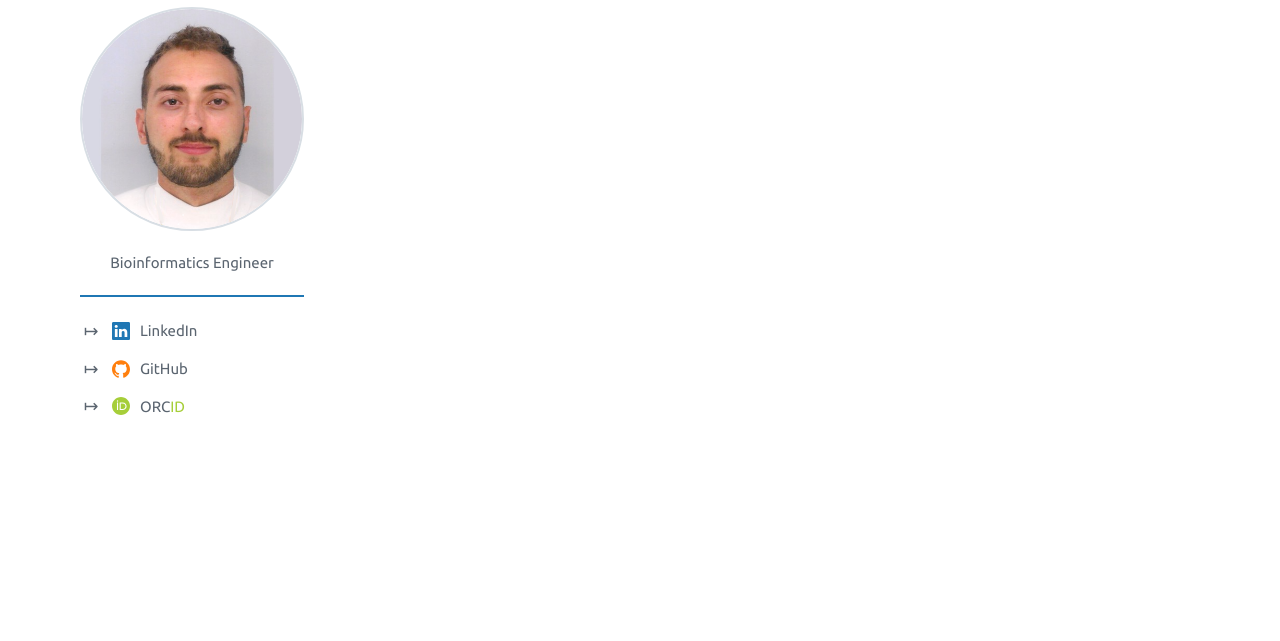
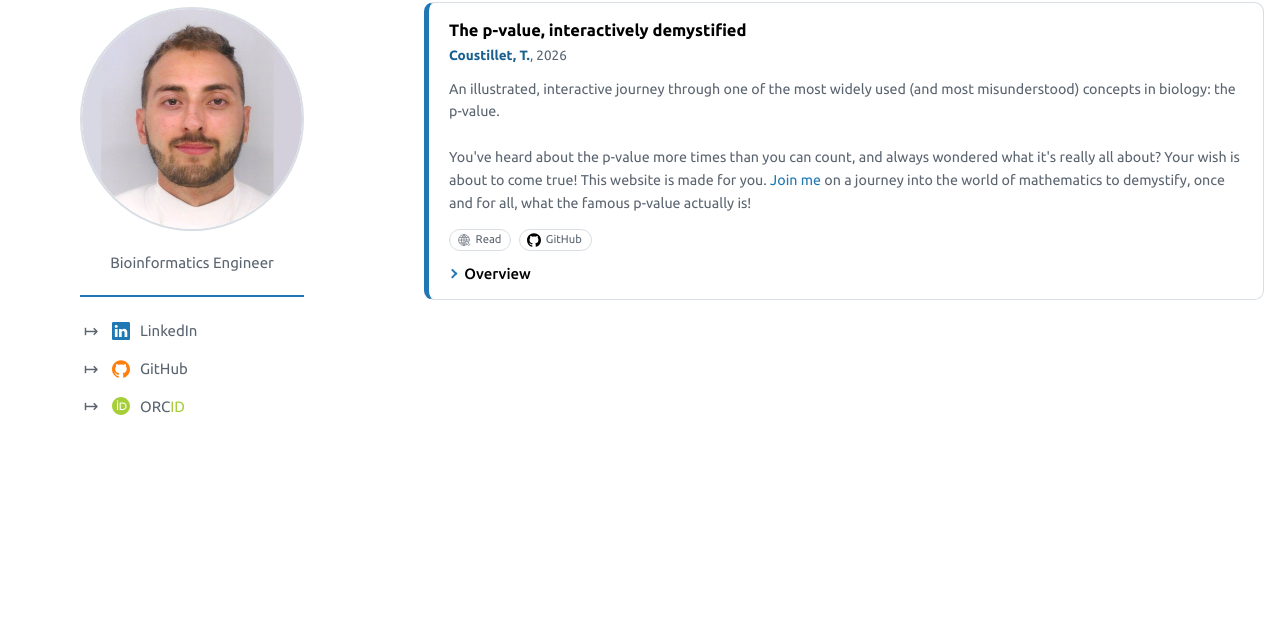
Before and after one commit to tcoustillet/tcoustillet.github.io, a plain HTML site: page projects/index.html in a window 1280 px wide. Shown: the part 159-800 px from the top of the page. Drawn offline with Linux system fonts and the light colour scheme.

Commit message:
feat(projects): render project cards with image gallery

```diff
--- /dev/null
+++ b/projects/content.json
@@ -0,0 +1,47 @@
+[
+  {
+    "title": "The p-value, interactively demystified",
+    "color": "var(--tab-blue)",
+    "authors": ["Coustillet, T."],
+    "date": 2026,
+    "description": [
+      "An illustrated, interactive journey through one of the most widely used (and most misunderstood) concepts in biology: the p-value.\n\nYou've heard about the p-value more times than you can count, and always wondered what it's really all about? Your wish is about to come true! This website is made for you. [Join me](https://tcoustillet.github.io/the-pvalue/) on a journey into the world of mathematics to demystify, once and for all, what the famous p-value actually is!"
+    ],
+    "overviewLabel": "Overview",
+    "images": [
+      {
+        "src": "../assets/img/probability_1.png",
+        "alt": "Probability Refresher",
+        "caption": "Probability Refresher — for those who want to start off on the right foot"
+      },
+      {
+        "src": "../assets/img/introduction_2.png",
+        "alt": "Introduction to the p-value",
+        "caption": "Introduction to the p-value — for those who want to understand the fundamentals"
+      },
+      {
+        "src": "../assets/img/examples_3.png",
+        "alt": "The p-value in action",
+        "caption": "The p-value in action — for those who prefer concrete examples"
+      },
+      {
+        "src": "../assets/img/tests_4.png",
+        "alt": "Statistical tests",
+        "caption": "Statistical tests — for those curious about how experimental science actually works"
+      },
+      {
+        "src": "../assets/img/beyond_pval_5.png",
+        "alt": "Beyond the p-value",
+        "caption": "Beyond the p-value — for those who don’t want to get tripped up"
+      }
+    ],
+    "buttons": [
+      {
+        "label": "Read",
+        "url": "https://tcoustillet.github.io/the-pvalue/",
+        "icon": "website"
+      },
+      { "type": "github", "url": "https://github.com/tcoustillet/the-pvalue" }
+    ]
+  }
+]
--- /dev/null
+++ b/projects/css/style.css
@@ -0,0 +1,141 @@
+/* Projects page styles (loaded after the shared and publications styles) */
+
+#projects-list {
+  display: grid;
+  gap: 1.5rem;
+}
+
+.project {
+  padding: 1.1rem 1.25rem 0.8rem;
+  border: 1px solid var(--color-border);
+  border-left: 5px solid var(--type-color, var(--color-accent));
+  border-radius: 0.6rem;
+}
+
+.project__title {
+  margin: 0;
+  font-size: 1.1em;
+  font-weight: 700;
+  line-height: 1.3;
+  color: var(--color-strong);
+}
+
+.project__meta {
+  margin-top: 0.2rem;
+  font-size: 0.9em;
+  color: var(--color-muted);
+}
+
+.project__text {
+  margin: 0.7rem 0 0;
+  font-size: 0.95em;
+}
+
+/* Overview: folded by default, chevron points right then down */
+.project__fold {
+  margin-top: 0.8rem;
+}
+
+.project__fold > summary {
+  display: inline-flex;
+  align-items: center;
+  gap: 0.5rem;
+  font-weight: 500;
+  color: var(--color-strong);
+  cursor: pointer;
+  list-style: none;
+  transform-origin: left center;
+  transition:
+    scale 0.15s ease,
+    color 0.15s ease;
+}
+
+.project__fold > summary::-webkit-details-marker {
+  display: none;
+}
+
+.project__fold > summary::before {
+  content: "";
+  width: 0.45rem;
+  height: 0.45rem;
+  border-right: 2px solid var(--type-color);
+  border-bottom: 2px solid var(--type-color);
+  transform: rotate(-45deg);
+  transition: transform 0.15s ease;
+}
+
+.project__fold[open] > summary::before {
+  transform: rotate(45deg);
+}
+
+.project__fold > summary:hover,
+.project__fold > summary:focus-visible {
+  color: var(--type-color);
+  scale: 1.06;
+}
+
+/* One image per row, caption underneath */
+.project__gallery {
+  display: grid;
+  gap: 1.5rem;
+  margin-top: 0.9rem;
+}
+
+.project__gallery figure {
+  margin: 0;
+}
+
+.project__gallery img {
+  display: block;
+  width: 100%;
+  max-width: 40rem;
+  height: auto;
+  border: 1px solid var(--color-border);
+  border-radius: 0.4rem;
+}
+
+.project__gallery figcaption {
+  margin-top: 0.4rem;
+  font-size: 0.85em;
+  color: var(--color-muted);
+}
+
+.project__meta strong {
+  color: color-mix(in srgb, var(--type-color) 80%, black);
+}
+
+.project .pub__links + .project__fold {
+  margin-top: 0.6rem;
+}
+
+/* Custom buttons: icon follows the theme; hover uses the project colour */
+.pub__btn--custom {
+  --icon-color: var(--color-text);
+  --btn-color: var(--type-color);
+}
+
+.pub__btn--custom:not(.pub__btn--logo)::before {
+  background-color: var(--icon-color);
+}
+
+.pub__btn--custom:hover:not(.pub__btn--logo)::before,
+.pub__btn--custom:focus-visible:not(.pub__btn--logo)::before {
+  background-color: var(--btn-color);
+}
+
+@media (prefers-color-scheme: dark) {
+  .project__meta strong {
+    color: var(--type-color);
+  }
+}
+
+@media (prefers-reduced-motion: reduce) {
+  .project__fold > summary,
+  .project__fold > summary::before {
+    transition: none;
+  }
+  .project__fold > summary:hover,
+  .project__fold > summary:focus-visible {
+    scale: 1;
+  }
+}
--- a/projects/index.html
+++ b/projects/index.html
@@ -13,6 +13,8 @@
       crossorigin
     />
     <link rel="stylesheet" href="/css/style.css" />
+    <link rel="stylesheet" href="../publications/css/style.css" />
+    <link rel="stylesheet" href="css/style.css" />
   </head>
   <body>
     <a class="skip-link" href="#main">Skip to content</a>
@@ -22,10 +24,17 @@
     <div class="layout">
       <aside class="sidebar"></aside>
 
-      <main id="main"></main>
+      <main id="main">
+        <section class="projects">
+          <h3 class="section-title">Personal projects</h3>
+          <div id="projects-list"></div>
+        </section>
+      </main>
     </div>
 
     <script src="/js/header.js"></script>
     <script src="/js/sidebar.js"></script>
+    <script src="/js/links.js"></script>
+    <script src="js/projects.js"></script>
   </body>
 </html>
--- /dev/null
+++ b/projects/js/projects.js
@@ -0,0 +1,157 @@
+// Loads content.json and renders each project as a card.
+
+const ME = "Coustillet, T.";
+
+function renderAuthors(authors) {
+  const span = document.createElement("span");
+  authors.forEach((name, i) => {
+    const node = document.createElement(name === ME ? "strong" : "span");
+    node.textContent = name;
+    span.append(node);
+    if (i < authors.length - 2) span.append(", ");
+    else if (i === authors.length - 2) span.append(" & ");
+  });
+  return span;
+}
+
+// Appends text to a node: [label](url) becomes a link, "\n" becomes a line break.
+function appendRich(node, text = "") {
+  const appendText = (str) => {
+    str.split("\n").forEach((line, i) => {
+      if (i > 0) node.append(document.createElement("br"));
+      node.append(line);
+    });
+  };
+
+  const pattern = /\[([^\]]+)\]\((https?:\/\/[^)\s]+)\)/g;
+  let last = 0;
+  for (const m of text.matchAll(pattern)) {
+    appendText(text.slice(last, m.index));
+    const a = document.createElement("a");
+    a.href = m[2];
+    a.textContent = m[1];
+    a.target = "_blank";
+    a.rel = "noopener noreferrer";
+    node.append(a);
+    last = m.index + m[0].length;
+  }
+  appendText(text.slice(last));
+}
+
+// Same buttons as the publications page (classes come from its stylesheet).
+function renderLinkButton(variant, label, url, title) {
+  const a = document.createElement("a");
+  a.className = `pub__btn pub__btn--${variant}`;
+  a.href = url;
+  a.target = "_blank";
+  a.rel = "noopener noreferrer";
+  a.setAttribute("aria-label", `${label}: ${title}`);
+  a.textContent = label;
+  return a;
+}
+
+function renderCustomButton(
+  { label, url, icon = "link", logo = false },
+  title,
+) {
+  const a = document.createElement("a");
+  a.className = "pub__btn pub__btn--custom";
+  if (logo) a.classList.add("pub__btn--logo");
+  a.style.setProperty("--btn-icon", `url("/assets/icons/${icon}.svg")`);
+  a.href = url;
+  a.target = "_blank";
+  a.rel = "noopener noreferrer";
+  a.setAttribute("aria-label", `${label}: ${title}`);
+  a.textContent = label;
+  return a;
+}
+
+function renderGallery(images) {
+  const list = document.createElement("div");
+  list.className = "project__gallery";
+  images.forEach(({ src, alt, caption }) => {
+    const figure = document.createElement("figure");
+    const img = document.createElement("img");
+    img.src = src;
+    img.alt = alt ?? "";
+    img.loading = "lazy";
+    figure.append(img);
+    if (caption) {
+      const cap = document.createElement("figcaption");
+      appendRich(cap, caption);
+      figure.append(cap);
+    }
+    list.append(figure);
+  });
+  return list;
+}
+
+function renderProject(project) {
+  const card = document.createElement("article");
+  card.className = "project";
+  // --type-color is what the shared button styles read
+  card.style.setProperty(
+    "--type-color",
+    project.color ?? "var(--color-accent)",
+  );
+
+  const title = document.createElement("h4");
+  title.className = "project__title";
+  title.textContent = project.title;
+  card.append(title);
+
+  const hasAuthors = project.authors?.length;
+  if (hasAuthors || project.date) {
+    const m = document.createElement("div");
+    m.className = "project__meta";
+    if (hasAuthors) m.append(renderAuthors(project.authors));
+    if (hasAuthors && project.date) m.append(", ");
+    if (project.date) m.append(project.date);
+    card.append(m);
+  }
+
+  (project.description ?? []).forEach((text) => {
+    const p = document.createElement("p");
+    p.className = "project__text";
+    appendRich(p, text);
+    card.append(p);
+  });
+
+  const buttons = document.createElement("div");
+  buttons.className = "pub__links";
+  (project.buttons ?? []).forEach((b) => {
+    buttons.append(
+      b.type === "github"
+        ? renderLinkButton("github", b.label ?? "GitHub", b.url, project.title)
+        : renderCustomButton(b, project.title),
+    );
+  });
+  if (buttons.children.length) card.append(buttons);
+
+  if (project.images?.length) {
+    const fold = document.createElement("details");
+    fold.className = "project__fold";
+    const summary = document.createElement("summary");
+    summary.textContent = project.overviewLabel ?? "Overview";
+    fold.append(summary, renderGallery(project.images));
+    card.append(fold);
+  }
+
+  return card;
+}
+
+async function loadProjects() {
+  const container = document.querySelector("#projects-list");
+  try {
+    const response = await fetch("content.json");
+    if (!response.ok)
+      throw new Error(`${response.status} ${response.statusText}`);
+    const projects = await response.json();
+    container.replaceChildren(...projects.map(renderProject));
+  } catch (error) {
+    console.error("Could not load projects:", error);
+    container.textContent = "Projects could not be loaded.";
+  }
+}
+
+loadProjects();
```
